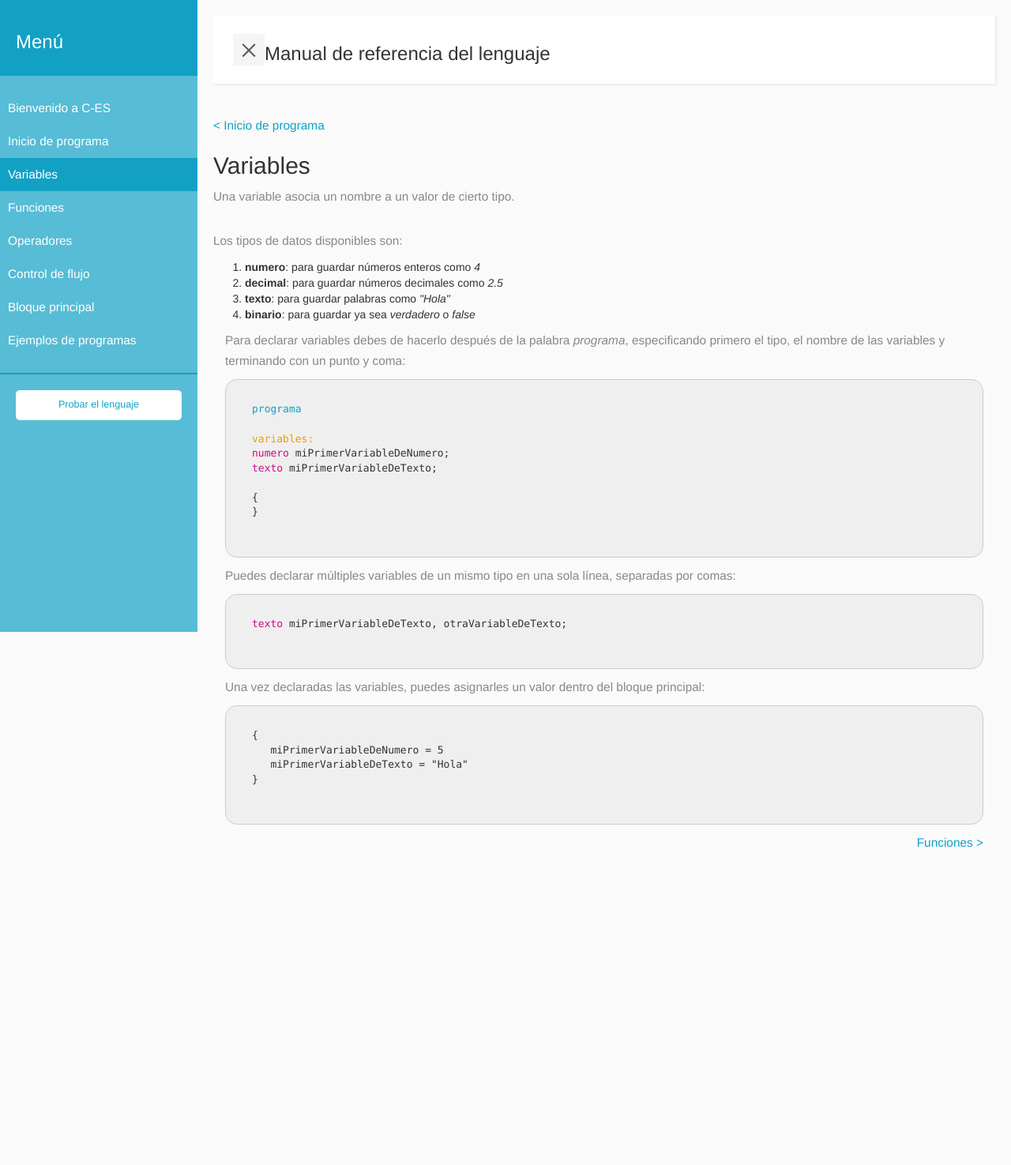
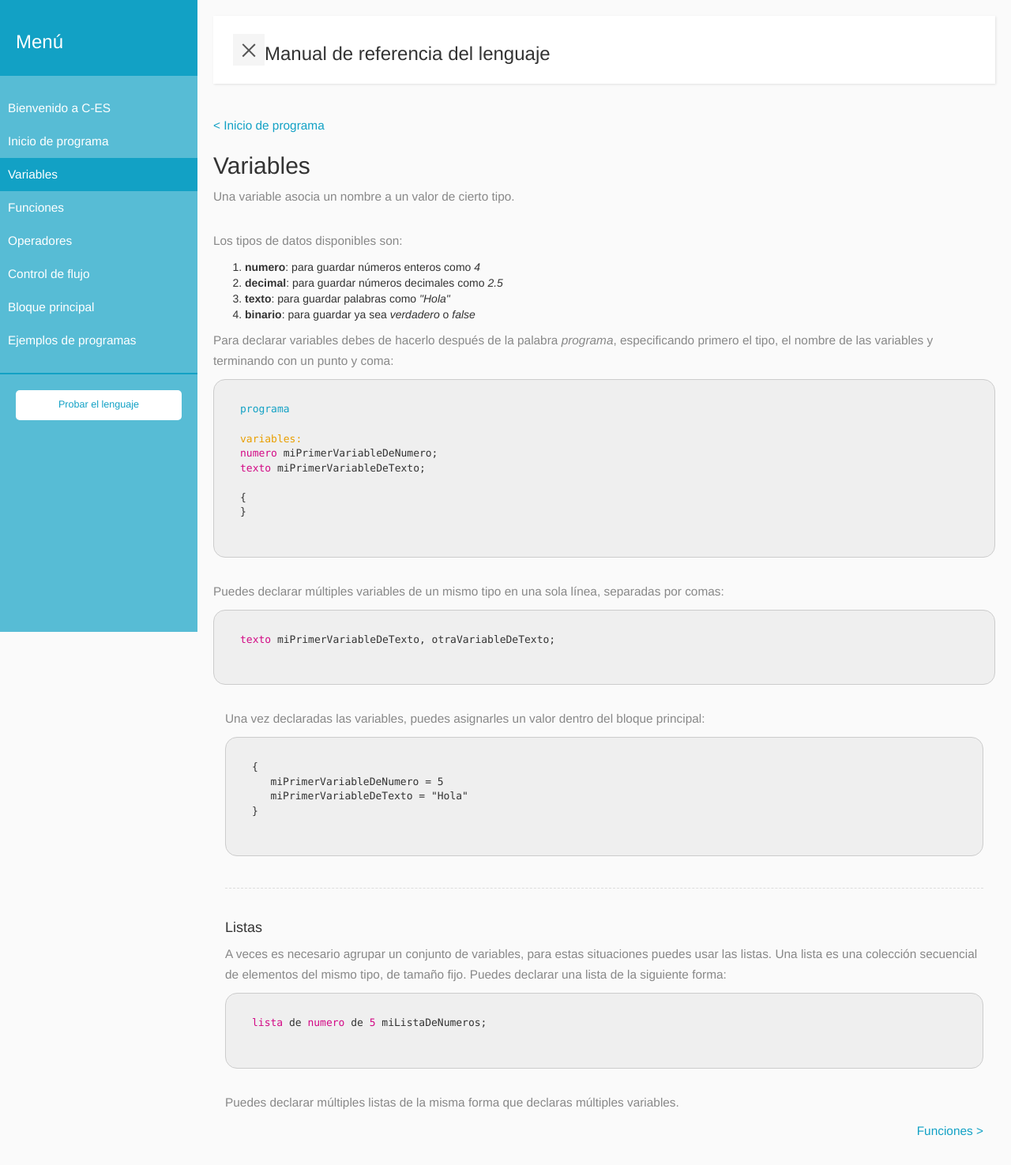
Before and after one commit to AlexHenkel/C-ES, a Flask app: page /variables in a window 1280 px wide. Shown: the whole page at 79% size. Before the commit the page ends 1073 px from the top, so only its background shows below. Run offline with Flask 2, Linux system fonts and the light colour scheme; some libraries are stand-ins or nearby versions.

Commit message:
Add lists explanation

```diff
--- a/templates/variables.html
+++ b/templates/variables.html
@@ -70,7 +70,7 @@
             </div>
 
             <div class="row">
-               <div class="col-md-12">
+               <div class="col-12">
                   <p>Para declarar variables debes de hacerlo después
                      de la palabra <i>programa</i>, especificando primero el tipo, el nombre de las variables y terminando con un punto y coma:
                   </p>
@@ -88,6 +88,7 @@
       </code>
       </pre>
 
+                  <br />
                   <p>Puedes declarar múltiples variables de un mismo tipo en una sola línea, separadas por comas:</p>
 
       <pre>
@@ -100,6 +101,7 @@
 
             <div class="row">
                <div class="col-md-12">
+                  <br />
                   <p>Una vez declaradas las variables, puedes asignarles un valor dentro del bloque principal:</p>
 
       <pre>
@@ -111,7 +113,24 @@
       </code>
       </pre>
 
+                  <div class="line"></div>
+
+                  <h4>Listas</h4>
+                  <p>A veces es necesario agrupar un conjunto de variables, para estas situaciones puedes usar las listas.
+                     Una lista es una colección secuencial de elementos del mismo tipo, de tamaño fijo. Puedes declarar una lista de la siguiente forma:
+                  </p>
+
+      <pre>
+      <code>
+   <span class="reserved-word-3">lista</span> de <span class="reserved-word-3">numero</span> de <span class="reserved-word-3">5</span> miListaDeNumeros;
+      </code>
+      </pre>
+
+                  <br />
+                  <p>Puedes declarar múltiples listas de la misma forma que declaras múltiples variables.</p>
+
                   <p class="text-right"><a href="/funciones" class="resource">Funciones ></a></p>
+
                </div>
             </div>
          </div>
```
